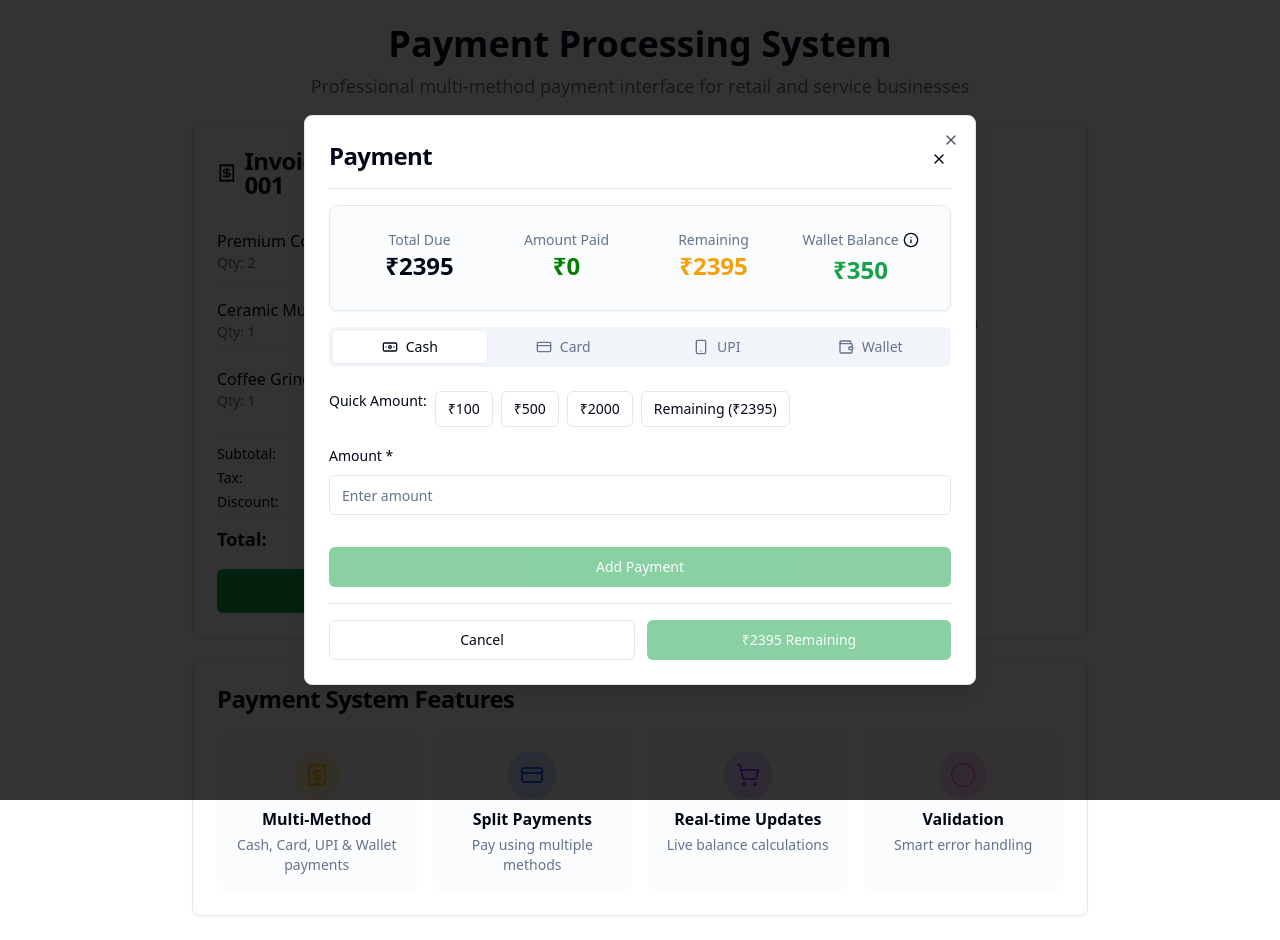
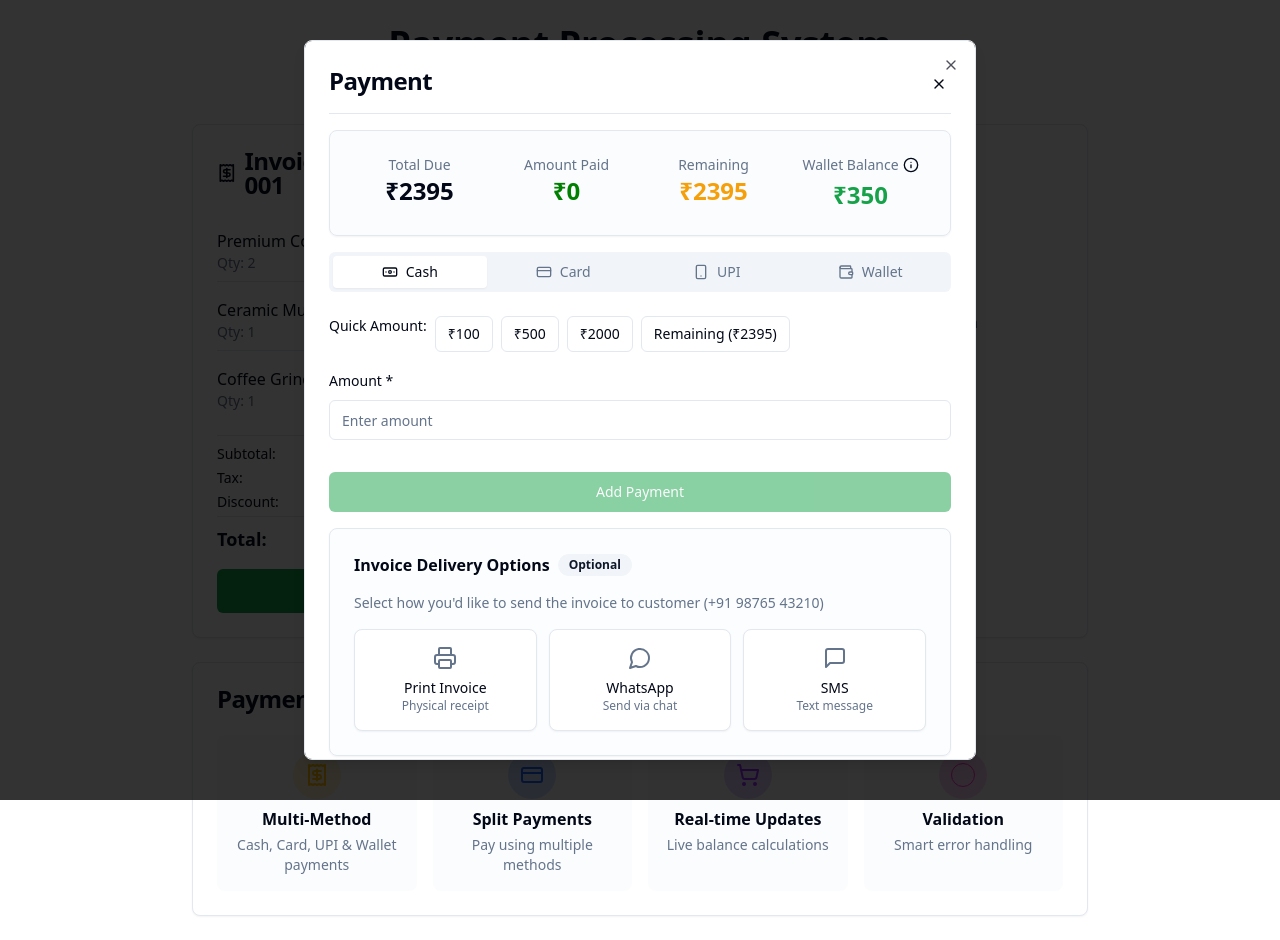
Before and after one commit to manthanethics-alt/bill-settle-up, a React (Vite) app: page / in a window 1280 px wide. Both pictures are taken after a click on the button "Process Payment". Built offline with nearby package versions, Linux system fonts and the light colour scheme.

Commit message:
Add receipt delivery options

```diff
--- a/src/components/PaymentModal.tsx
+++ b/src/components/PaymentModal.tsx
@@ -5,7 +5,7 @@ import { Tabs, TabsContent, TabsList, TabsTrigger } from '@/components/ui/tabs';
 import { Input } from '@/components/ui/input';
 import { Label } from '@/components/ui/label';
 import { Select, SelectContent, SelectItem, SelectTrigger, SelectValue } from '@/components/ui/select';
-import { X, Trash2, Edit, CreditCard, Banknote, Smartphone, Wallet, Info } from 'lucide-react';
+import { X, Trash2, Edit, CreditCard, Banknote, Smartphone, Wallet, Info, Printer, MessageCircle, MessageSquare } from 'lucide-react';
 import { Card, CardContent } from '@/components/ui/card';
 import { Badge } from '@/components/ui/badge';
 import { useToast } from '@/hooks/use-toast';
@@ -33,6 +33,8 @@ interface PaymentModalProps {
   totalAmount: number;
   onPaymentComplete: (payments: Payment[]) => void;
   walletBalance?: WalletBalance;
+  customerPhone?: string;
+  invoiceNumber?: string;
 }
 
 const PaymentModal: React.FC<PaymentModalProps> = ({
@@ -41,6 +43,8 @@ const PaymentModal: React.FC<PaymentModalProps> = ({
   totalAmount,
   onPaymentComplete,
   walletBalance = { total: 350, rewardPoints: 150, refundBalance: 200 },
+  customerPhone = "+91 98765 43210",
+  invoiceNumber = "INV-2024-001",
 }) => {
   const [payments, setPayments] = useState<Payment[]>([]);
   const [activeMethod, setActiveMethod] = useState<'cash' | 'card' | 'upi' | 'wallet'>('cash');
@@ -52,6 +56,7 @@ const PaymentModal: React.FC<PaymentModalProps> = ({
   const [editingPayment, setEditingPayment] = useState<string | null>(null);
   const [showWalletBreakdown, setShowWalletBreakdown] = useState<boolean>(false);
   const [redeemAmount, setRedeemAmount] = useState<string>('');
+  const [selectedDeliveryOptions, setSelectedDeliveryOptions] = useState<string[]>([]);
   const { toast } = useToast();
 
   const totalPaid = payments.reduce((sum, payment) => sum + payment.amount, 0);
@@ -207,11 +212,29 @@ const PaymentModal: React.FC<PaymentModalProps> = ({
     }
 
     onPaymentComplete(payments);
+
+    // Handle delivery options
+    if (selectedDeliveryOptions.length > 0) {
+      selectedDeliveryOptions.forEach(option => {
+        switch (option) {
+          case 'print':
+            handlePrintInvoice();
+            break;
+          case 'whatsapp':
+            handleWhatsAppShare();
+            break;
+          case 'sms':
+            handleSMSShare();
+            break;
+        }
+      });
+    }
+
     toast({
       title: "Payment Successful",
       description: `Total amount of ₹${totalAmount} has been paid successfully`,
     });
-  }, [remainingBalance, payments, totalAmount, onPaymentComplete, toast]);
+  }, [remainingBalance, payments, totalAmount, onPaymentComplete, toast, selectedDeliveryOptions]);
 
   const fillRemainingAmount = useCallback(() => {
     setAmount(remainingBalance.toString());
@@ -236,6 +259,68 @@ const PaymentModal: React.FC<PaymentModalProps> = ({
       default: return 'text-muted-foreground';
     }
   };
+
+  const handlePrintInvoice = useCallback(() => {
+    const printContent = `
+      <div style="font-family: Arial, sans-serif; max-width: 300px; margin: 0 auto;">
+        <h2 style="text-align: center;">INVOICE</h2>
+        <p><strong>Invoice No:</strong> ${invoiceNumber}</p>
+        <p><strong>Date:</strong> ${new Date().toLocaleDateString()}</p>
+        <p><strong>Customer:</strong> ${customerPhone}</p>
+        <hr>
+        <p><strong>Total Amount:</strong> ₹${totalAmount}</p>
+        <h3>Payment Details:</h3>
+        ${payments.map(p => `<p>${p.method.charAt(0).toUpperCase() + p.method.slice(1)}: ₹${p.amount}${p.details ? ` (${p.details})` : ''}</p>`).join('')}
+        <hr>
+        <p style="text-align: center;">Thank you for your business!</p>
+      </div>
+    `;
+
+    const printWindow = window.open('', '_blank');
+    if (printWindow) {
+      printWindow.document.write(printContent);
+      printWindow.document.close();
+      printWindow.print();
+      printWindow.close();
+    }
+
+    toast({
+      title: "Invoice Printed",
+      description: "Invoice has been sent to printer",
+    });
+  }, [invoiceNumber, customerPhone, totalAmount, payments, toast]);
+
+  const handleWhatsAppShare = useCallback(() => {
+    const message = `🧾 *INVOICE*\n\n📋 Invoice No: ${invoiceNumber}\n📅 Date: ${new Date().toLocaleDateString()}\n💰 Total Amount: ₹${totalAmount}\n\n💳 *Payment Details:*\n${payments.map(p => `${p.method.charAt(0).toUpperCase() + p.method.slice(1)}: ₹${p.amount}${p.details ? ` (${p.details})` : ''}`).join('\n')}\n\n✅ Payment Status: PAID\n\nThank you for your business! 🙏`;
+
+    const whatsappUrl = `https://wa.me/${customerPhone.replace(/\D/g, '')}?text=${encodeURIComponent(message)}`;
+    window.open(whatsappUrl, '_blank');
+
+    toast({
+      title: "WhatsApp Opened",
+      description: "Invoice details ready to send via WhatsApp",
+    });
+  }, [invoiceNumber, totalAmount, payments, customerPhone, toast]);
+
+  const handleSMSShare = useCallback(() => {
+    const message = `INVOICE ${invoiceNumber}\nDate: ${new Date().toLocaleDateString()}\nTotal: ₹${totalAmount}\nPayments: ${payments.map(p => `${p.method} ₹${p.amount}`).join(', ')}\nStatus: PAID\nThank you!`;
+
+    const smsUrl = `sms:${customerPhone}?body=${encodeURIComponent(message)}`;
+    window.open(smsUrl, '_blank');
+
+    toast({
+      title: "SMS App Opened",
+      description: "Invoice details ready to send via SMS",
+    });
+  }, [invoiceNumber, totalAmount, payments, customerPhone, toast]);
+
+  const toggleDeliveryOption = useCallback((option: string) => {
+    setSelectedDeliveryOptions(prev =>
+      prev.includes(option)
+        ? prev.filter(o => o !== option)
+        : [...prev, option]
+    );
+  }, []);
 
   return (
     <Dialog open={isOpen} onOpenChange={onClose}>
@@ -526,6 +611,87 @@ const PaymentModal: React.FC<PaymentModalProps> = ({
           </div>
         )}
 
+        {/* Invoice Delivery Options */}
+        <Card className="bg-muted/20">
+          <CardContent className="pt-6">
+            <div className="space-y-4">
+              <div className="flex items-center gap-2">
+                <Label className="text-base font-semibold">Invoice Delivery Options</Label>
+                <Badge variant="secondary" className="text-xs">Optional</Badge>
+              </div>
+              <p className="text-sm text-muted-foreground">
+                Select how you'd like to send the invoice to customer ({customerPhone})
+              </p>
+
+              <div className="grid grid-cols-3 gap-3">
+                <Card
+                  className={`cursor-pointer transition-all hover:shadow-md ${
+                    selectedDeliveryOptions.includes('print')
+                      ? 'ring-2 ring-primary bg-primary/5'
+                      : 'hover:bg-muted/30'
+                  }`}
+                  onClick={() => toggleDeliveryOption('print')}
+                >
+                  <CardContent className="p-4 text-center">
+                    <Printer className={`h-6 w-6 mx-auto mb-2 ${
+                      selectedDeliveryOptions.includes('print') ? 'text-primary' : 'text-muted-foreground'
+                    }`} />
+                    <p className="text-sm font-medium">Print Invoice</p>
+                    <p className="text-xs text-muted-foreground">Physical receipt</p>
+                  </CardContent>
+                </Card>
+
+                <Card
+                  className={`cursor-pointer transition-all hover:shadow-md ${
+                    selectedDeliveryOptions.includes('whatsapp')
+                      ? 'ring-2 ring-primary bg-primary/5'
+                      : 'hover:bg-muted/30'
+                  }`}
+                  onClick={() => toggleDeliveryOption('whatsapp')}
+                >
+                  <CardContent className="p-4 text-center">
+                    <MessageCircle className={`h-6 w-6 mx-auto mb-2 ${
+                      selectedDeliveryOptions.includes('whatsapp') ? 'text-primary' : 'text-muted-foreground'
+                    }`} />
+                    <p className="text-sm font-medium">WhatsApp</p>
+                    <p className="text-xs text-muted-foreground">Send via chat</p>
+                  </CardContent>
+                </Card>
+
+                <Card
+                  className={`cursor-pointer transition-all hover:shadow-md ${
+                    selectedDeliveryOptions.includes('sms')
+                      ? 'ring-2 ring-primary bg-primary/5'
+                      : 'hover:bg-muted/30'
+                  }`}
+                  onClick={() => toggleDeliveryOption('sms')}
+                >
+                  <CardContent className="p-4 text-center">
+                    <MessageSquare className={`h-6 w-6 mx-auto mb-2 ${
+                      selectedDeliveryOptions.includes('sms') ? 'text-primary' : 'text-muted-foreground'
+                    }`} />
+                    <p className="text-sm font-medium">SMS</p>
+                    <p className="text-xs text-muted-foreground">Text message</p>
+                  </CardContent>
+                </Card>
+              </div>
+
+              {selectedDeliveryOptions.length > 0 && (
+                <div className="p-3 bg-success/5 rounded-lg">
+                  <p className="text-sm font-medium text-success">
+                    Selected: {selectedDeliveryOptions.map(opt =>
+                      opt.charAt(0).toUpperCase() + opt.slice(1)
+                    ).join(', ')}
+                  </p>
+                  <p className="text-xs text-muted-foreground">
+                    Invoice will be delivered via selected methods after payment confirmation
+                  </p>
+                </div>
+              )}
+            </div>
+          </CardContent>
+        </Card>
+
         {/* Footer */}
         <div className="flex gap-3 pt-4 border-t">
           <Button variant="outline" onClick={onClose} className="flex-1">
--- a/src/pages/Index.tsx
+++ b/src/pages/Index.tsx
@@ -218,6 +218,8 @@ const Index = () => {
             rewardPoints: 150,
             refundBalance: 200
           }}
+          customerPhone="+91 98765 43210"
+          invoiceNumber={currentInvoice.id}
         />
       </div>
     </div>
```
